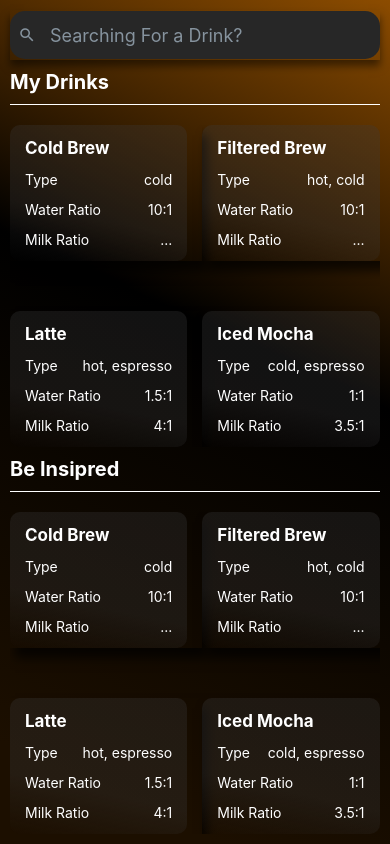
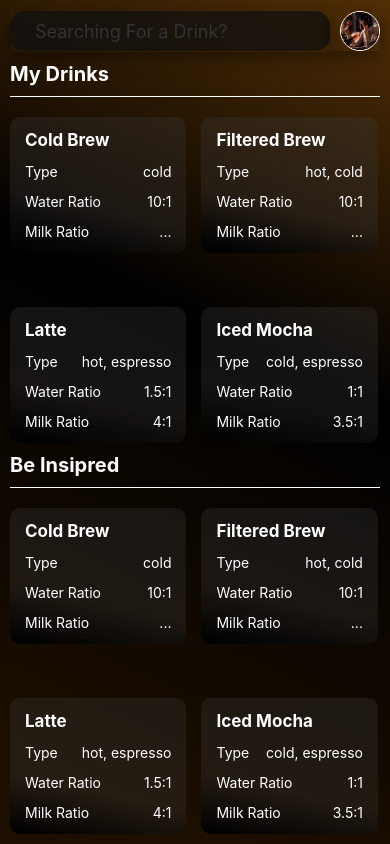
Before and after one commit to jeremu2907/coffeeProject, a React Native app in the folder frontend/: screen /Home in a window 390 px wide. Built offline with nearby package versions, Linux system fonts and the light colour scheme.

Commit message:
Develop (#1)
* Added Profile Picture
* Added Item Card with numeric input
* Navigation between homepage and item card with details

```diff
--- a/frontend/App.js
+++ b/frontend/App.js
@@ -1,38 +1,53 @@
 import React from 'react'
+import { SafeAreaView, StyleSheet } from 'react-native';
+import { LinearGradient } from 'expo-linear-gradient';
+import { DefaultTheme, NavigationContainer } from '@react-navigation/native';
+import { createNativeStackNavigator } from '@react-navigation/native-stack';
+
+import { ItemCardScreen } from './screens/ItemCard';
+import {HomeScreen} from './screens/HomeScreen'
 import { StatusBar } from 'expo-status-bar';
-import { SafeAreaView, StyleSheet, Text, View } from 'react-native';
 import TopBar from './components/TopBar/TopBar';
-import { LinearGradient } from 'expo-linear-gradient';
-import DrinkItemContainer from './components/DrinkItemContainer/DrinkItemContainer';
+
+const Stack = createNativeStackNavigator();
+
+const transparentTheme = {
+    ...DefaultTheme,
+    colors: {
+        ...DefaultTheme.colors,
+        background: 'transparent'
+    }
+};
 
 export default function App() {
   return (
-    <SafeAreaView style={styles.container}>
+        <NavigationContainer theme={transparentTheme}>
             <LinearGradient
-            colors={['#8c4c00', '#000000', '#1c0f00']}
+                colors={['#522f06', '#000000', '#1c0f00']}
                 style={{...styles.container,...styles.paddingDev}}
                 start={{ x: 1, y: 0 }}
                 end={{ x: 0, y: 1 }}
                 locations={[0, 0.4, 0.9]}
             >
-            <StatusBar
-                style="auto"
-                backgroundColor='#000000'
+                <SafeAreaView style={styles.container}>
+                    <StatusBar style="light" />
+                    <TopBar />
+                    <Stack.Navigator screenOptions={{ headerShown: false }} >{/*Hides screen title*/}
+
+                        <Stack.Screen
+                            name="Home"
+                            component={HomeScreen}
                         />
-            <TopBar />
 
-            <View style={styles.bottomLine}>
-                <Text style={styles.titleTextStyle}>My Drinks</Text>
-            </View>
-            <DrinkItemContainer />
+                        <Stack.Screen
+                            name="ItemCard"
+                            component={ItemCardScreen}
+                        />
 
-            <View style={styles.bottomLine}>
-                <Text style={styles.titleTextStyle}>Be Insipred</Text>
-            </View>
-            <DrinkItemContainer />
-
+                    </Stack.Navigator>
+                </SafeAreaView>
             </LinearGradient>
-    </SafeAreaView>
+        </NavigationContainer>
   );
 }
 
@@ -40,21 +55,9 @@ const styles = StyleSheet.create({
     container: {
         flex: 1,
         justifyContent: "space-between",
-        alignContent: "center"
+        alignContent: "center",
     },
     paddingDev: {
         padding: 10
-    },
-    titleTextStyle: {
-        color: "white",
-        fontSize: 20,
-        fontWeight: "bold"
-    },
-    bottomLine: {
-        paddingTop: 10,
-        borderBottomColor: 'white',
-        borderBottomWidth: 1,
-        paddingBottom: 10,
-        marginBottom: 20
     }
 });
--- a/frontend/app.json
+++ b/frontend/app.json
@@ -15,7 +15,9 @@
       "**/*"
     ],
     "ios": {
-      "supportsTablet": true
+      "supportsTablet": true,
+      "bundleIdentifier": "com.pagepro.testpublishapp",
+      "buildNumber": "1.0.0"
     },
     "android": {
       "adaptiveIcon": {
--- a/frontend/components/DrinkItem/DrinkItem.jsx
+++ b/frontend/components/DrinkItem/DrinkItem.jsx
@@ -1,32 +1,23 @@
-import { StyleSheet, Text, View } from 'react-native';
+import { StyleSheet, Text, TouchableHighlight, TouchableOpacity, TouchableWithoutFeedback, View } from 'react-native';
 import React, {useState} from 'react';
 import { LinearGradient } from 'expo-linear-gradient';
 import {useWindowDimensions} from 'react-native';
+import { useNavigation } from '@react-navigation/native';
 
 export default function DrinkItem(props)
 {
+    const navigation = useNavigation();
     const {height, width} = useWindowDimensions();
 
     const styles = StyleSheet.create({
         container: {
-            width: width / 2.2,
+            width: width / 2.21,
             height: height / 6.2,
             borderRadius: 10,
             marginRight: 15,
             paddingLeft: 15,
             paddingRight: 15,
             justifyContent: 'space-evenly'
-        },
-        textStyle: {
-            color: "#ffffff"
-        },
-        view: {
-        },
-        shadowProp: {
-            shadowOffset: {width: 5,height: 10},
-            shadowOpacity: 0.7,
-            shadowColor: "#000000",
-            shadowRadius: 10
         },
         drinkName: {
             color: "white",
@@ -44,10 +35,15 @@ export default function DrinkItem(props)
     });
 
     return(
-        <View style={[styles.view, styles.shadowProp]} >
+        <TouchableOpacity
+            onPress = {() =>
+            {
+                navigation.navigate('ItemCard', props);
+            }}
+        >
             <LinearGradient
-                // colors={['rgba(69, 48, 21,1)', '#262626','rgba(30,30,30,0.6)']}
-                colors={['rgba(0,0,0,0))', 'rgba(60,60,60,0.3)','rgba(60,60,60,0.3)']}
+                // colors={['rgba(69, 50, 26,1)', '#262626','rgba(30,30,30,0.6)']}
+                colors={['rgba(0,0,0,1))', 'rgba(60,60,60,0.3)','rgba(60,60,60,0.3)']}
                 style={styles.container}
                 start={{ x: 0.2, y: 1.2 }}
                 end={{ x: 0.4, y: 0 }}
@@ -68,6 +64,6 @@ export default function DrinkItem(props)
                 </View>
 
             </LinearGradient>
-        </View>
+        </TouchableOpacity>
     )
 }
--- a/frontend/components/DrinkItemContainer/DrinkItemContainer.jsx
+++ b/frontend/components/DrinkItemContainer/DrinkItemContainer.jsx
@@ -1,27 +1,11 @@
-import { ScrollView, StyleSheet, Text, View } from 'react-native';
-import React, {useState} from 'react';
+import { ScrollView} from 'react-native';
+import React from 'react';
 import DrinkItem from '../DrinkItem/DrinkItem';
-import {useWindowDimensions} from 'react-native';
 
 export default function DrinkItemContainer()
 {
-    const {height, width} = useWindowDimensions();
-
-    // const styles = StyleSheet.create({
-    //     container: {
-    //         flex: 1,
-    //         // flexDirection: "column",
-    //         // flexWrap: "wrap",
-    //         // justifyContent: "space-between",
-    //         // alignItems: "flex-end",
-    //         // alignContent: "space-between",
-    //         flexGrow: 1
-    //     }
-    // });
-
     return(
         <ScrollView
-            // style={styles.container}
             contentContainerStyle={{
                 flexDirection: "column",
                 flexWrap: "wrap",
@@ -29,7 +13,7 @@ export default function DrinkItemContainer()
                 alignItems: "flex-end",
             }}
             horizontal={true}
-
+            showsHorizontalScrollIndicator={false}
         >
             <DrinkItem
                 drinkName = "Cold Brew"
--- /dev/null
+++ b/frontend/components/ItemCard/ItemCard.jsx
@@ -0,0 +1,168 @@
+import { StyleSheet, Text, View, TextInput } from 'react-native';
+import React, {useState} from 'react';
+import { LinearGradient } from 'expo-linear-gradient';
+import { SelectList } from 'react-native-dropdown-select-list';
+import { useRoute } from '@react-navigation/native';
+
+export default function ItemCard()
+{
+    const [unit, setUnit] = React.useState("grams");
+    const route = useRoute();
+
+    const styles = StyleSheet.create({
+        container: {
+            borderRadius:30,
+            marginTop: 10,
+            paddingLeft: 20,
+            paddingRight: 20,
+            justifyContent: 'space-evenly',
+            flex: 1
+        },
+        shadowProp: {
+            shadowOffset: {width: 5,height: 10},
+            shadowOpacity: 0.7,
+            shadowColor: "#000000",
+            shadowRadius: 10
+        },
+        drinkName: {
+            color: "white",
+            fontSize: 30,
+            fontWeight: "bold"
+        },
+        detailFields: {
+            flexDirection: "row",
+            justifyContent: "space-between",
+            alignItems: "center"
+        },
+        sectionHeading: {
+            color: "#888888",
+            fontWeight: "bold",
+            fontSize: 23
+        },
+        unitTextStyle:{
+            color: "#FF8A00",
+            alignSelf: "center",
+            fontSize: 20
+        },
+        unitDropdownStyle: {
+            borderRadius: 0,
+            borderLeftWidth: 0,
+            borderRightWidth: 0
+        },
+        textInput: {
+            backgroundColor: "rgba(45,45,45,0.75)",
+            borderRadius: 15,
+            width: 150,
+            padding: 10,
+            paddingTop: 5,
+            paddingBottom: 5,
+            textAlign: "center",
+            fontSize: 20,
+            color: "#ffffff"
+        },
+        infoText: {
+            color: "#ffffff",
+            fontSize: 20,
+            alignSelf: "flex-start"
+        },
+        noteArea: {
+            fontStyle: "italic"
+        }
+    });
+
+    return(
+        <LinearGradient
+            // colors={['rgba(69, 50, 26,1)', '#262626','rgba(30,30,30,0.6)']}
+            colors={['rgba(54, 35, 11,1))','rgba(25,25,25,1)','rgba(15,15,15,1)']}
+            style={styles.container}
+            start={{ x: 0.1, y: 1.5 }}
+            end={{ x: 1.3, y: 0.2 }}
+            locations={[0,0.6,0.95]}
+        >
+            <Text style={styles.drinkName}>{route.params.drinkName}</Text>
+
+            <View style={styles.detailFields}>
+                <Text style={styles.sectionHeading}>Calculate Ratio</Text>
+                <View style={{width: 150}}>
+                    <SelectList
+                        setSelected={val => setUnit(val)}
+                        data={[
+                            {key: '1', value: 'grams'},
+                            {key: '2', value: 'oz'}
+                        ]}
+                        save="value"
+                        boxStyles={{borderWidth: 0, justifyContent: "center"}}
+                        inputStyles={styles.unitTextStyle}
+                        dropdownStyles={styles.unitDropdownStyle}
+                        dropdownItemStyles={{padding: 0}}
+                        dropdownTextStyles={styles.unitTextStyle}
+                        defaultOption={{key:'1', value: 'grams'}}
+                        search={false}
+                        arrowicon={<View/>}
+                    />
+                </View>
+            </View>
+
+            <View style={styles.detailFields}>
+                <Text style={styles.unitTextStyle}>Coffee</Text>
+                <TextInput
+                    placeholder="amount"
+                    style={styles.textInput}
+                    keyboardType='numeric'
+                    placeholderTextColor={"#555555"}
+                    returnKeyType='done'
+                />
+            </View>
+
+            <View style={styles.detailFields}>
+                <Text style={styles.unitTextStyle}>Liquid Coffee</Text>
+                <TextInput
+                    placeholder="amount"
+                    style={styles.textInput}
+                    keyboardType='numeric'
+                    placeholderTextColor={"#555555"}
+                    returnKeyType='done'
+                />
+            </View>
+
+            <View style={styles.detailFields}>
+                <Text style={styles.unitTextStyle}>Milk</Text>
+                <TextInput
+                    placeholder="amount"
+                    style={styles.textInput}
+                    keyboardType='numeric'
+                    placeholderTextColor={"#555555"}
+                    returnKeyType='done'
+                />
+            </View>
+
+            <Text style={styles.sectionHeading}>More Info</Text>
+
+            <View style={styles.detailFields}>
+                <Text style={styles.unitTextStyle}>Type</Text>
+                <Text style={styles.infoText}>{route.params.type}</Text>
+            </View>
+
+            <View style={styles.detailFields}>
+                <Text style={styles.unitTextStyle}>Water : Coffee</Text>
+                <Text style={styles.infoText}>{route.params.wtcRatio}</Text>
+            </View>
+
+            <View style={styles.detailFields}>
+                <Text style={styles.unitTextStyle}>Milk : Coffee</Text>
+                <Text style={styles.infoText}>{route.params.mtcRatio}</Text>
+            </View>
+
+            <View style={styles.detailFields}>
+                <Text style={styles.unitTextStyle}>Ingredients</Text>
+                <Text style={styles.infoText}>{route.params.ingredients}</Text>
+            </View>
+
+            <View>
+                <Text style={[styles.unitTextStyle, styles.noteArea]}>Notes</Text>
+                <Text style={[styles.infoText, styles.noteArea]}>{route.params.notes}</Text>
+            </View>
+
+        </LinearGradient>
+    )
+}
--- a/frontend/components/TopBar/TopBar.jsx
+++ b/frontend/components/TopBar/TopBar.jsx
@@ -1,5 +1,5 @@
 import { SearchBar } from "react-native-elements";
-import { StyleSheet } from 'react-native';
+import { StyleSheet, View, Image } from 'react-native';
 import React, {useState} from 'react';
 
 export default function TopBar()
@@ -12,21 +12,38 @@ export default function TopBar()
     }
 
     return(
+        <View
+            style={{
+                flexDirection: "row",
+                justifyContent: "space-between",
+                alignItems: "center",
+            }}
+        >
             <SearchBar
                 placeholder="Searching For a Drink?"
+                placeholderTextColor="#333333"
                 onChangeText={updateSearch}
                 value={search}
                 platform="default"
                 clearIcon={false}
+                searchIcon={false}
                 containerStyle={[SearchBoxContainer.container, SearchBoxContainer.shadowProp]}
                 inputContainerStyle={SearchBoxContainer.boxStyle}
                 inputStyle={SearchBoxContainer.textStyle}
             />
+            <View style={SearchBoxContainer.shadowProp}>
+                <Image
+                    source={require('../../assets/pfp.jpeg')}
+                    style={SearchBoxContainer.pfp}
+                />
+            </View>
+        </View>
     )
 }
 
 const SearchBoxContainer = StyleSheet.create({
     container: {
+        flex: 1,
         backgroundColor: "rgba(0,0,0,0)",
         borderBottomColor: 'transparent',
         borderTopColor: 'transparent',
@@ -34,17 +51,26 @@ const SearchBoxContainer = StyleSheet.create({
         margin: 0
     },
     boxStyle: {
-        backgroundColor: "#272727",
+        backgroundColor: "rgba(15,15,15,0.75)",
+        height: 40,
         borderRadius: 15,
-        margin: 0
+        paddingLeft: 15
     },
     shadowProp: {
         shadowOffset: {width: 0,height: 6},
-        shadowOpacity: 0.5,
+        shadowOpacity: 0.4,
         shadowColor: "#000000",
-        shadowRadius: 8
+        shadowRadius: 15,
     },
     textStyle: {
         color: "#ffffff"
+    },
+    pfp: {
+        height: 40,
+        width: 40,
+        borderRadius: 20,
+        borderWidth: 1,
+        borderColor: "white",
+        marginLeft: 10
     }
 });
--- /dev/null
+++ b/frontend/screens/HomeScreen.jsx
@@ -0,0 +1,42 @@
+import React from 'react'
+import { StyleSheet, Text, View, ScrollView } from 'react-native';
+import DrinkItemContainer from '../components/DrinkItemContainer/DrinkItemContainer';
+
+
+export const HomeScreen = ({navigation}) =>
+{
+    return(
+        <View style={styles.container}>
+
+            <View style={styles.bottomLine}>
+                <Text style={styles.titleTextStyle}>My Drinks</Text>
+            </View>
+                <DrinkItemContainer/>
+
+            <View style={styles.bottomLine}>
+                <Text style={styles.titleTextStyle}>Be Insipred</Text>
+            </View>
+            <DrinkItemContainer />
+        </View>
+    );
+};
+
+const styles = StyleSheet.create({
+    container: {
+        flex: 1,
+        justifyContent: "space-between",
+        alignContent: "center",
+    },
+    titleTextStyle: {
+        color: "white",
+        fontSize: 20,
+        fontWeight: "bold"
+    },
+    bottomLine: {
+        paddingTop: 10,
+        borderBottomColor: 'white',
+        borderBottomWidth: 1,
+        paddingBottom: 10,
+        marginBottom: 20
+    }
+});
--- /dev/null
+++ b/frontend/screens/ItemCard.jsx
@@ -0,0 +1,8 @@
+import ItemCard from '../components/ItemCard/ItemCard';
+
+export const ItemCardScreen = ({navigator}) =>
+{
+    return(
+        <ItemCard />
+    )
+}
```
Also changed, not shown: frontend/package.json (+6 -1 lines), frontend/assets/pfp.jpeg (added). Lines whose indentation alone changed are shown as unchanged.
